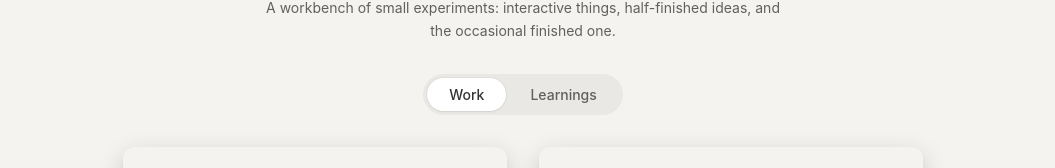
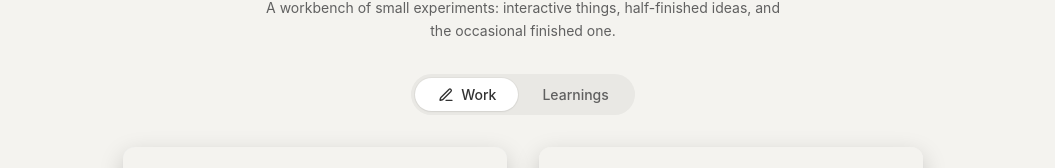
Before and after one commit to Rigatoni-Ron/Portfolio-3, a React (Vite) app: page / in a window 1280 px wide. Shown: the part 335-503 px from the top of the page, without its empty margins (117-1172 px from the left). Built offline with nearby package versions, Linux system fonts and the light colour scheme.

Commit message:
Updated tabs to feel more bouncy and to have Lucide icons

```diff
--- a/src/components/Tabs.jsx
+++ b/src/components/Tabs.jsx
@@ -1,10 +1,35 @@
 import { motion } from 'framer-motion';
 import styles from './Tabs.module.css';
 
+function PenLineIcon() {
+  return (
+    <svg width="16" height="16" viewBox="0 0 24 24" fill="none" stroke="currentColor" strokeWidth="2" strokeLinecap="round" strokeLinejoin="round" aria-hidden>
+      <path d="M12 20h9" />
+      <path d="M16.376 3.622a1 1 0 0 1 3.002 3.002L7.368 18.635a2 2 0 0 1-.855.506l-2.872.838a.5.5 0 0 1-.62-.62l.838-2.872a2 2 0 0 1 .506-.854z" />
+    </svg>
+  );
+}
+
+function BookOpenIcon() {
+  return (
+    <svg width="16" height="16" viewBox="0 0 24 24" fill="none" stroke="currentColor" strokeWidth="2" strokeLinecap="round" strokeLinejoin="round" aria-hidden>
+      <path d="M12 7v14" />
+      <path d="M3 18a1 1 0 0 1-1-1V4a1 1 0 0 1 1-1h5a4 4 0 0 1 4 4 4 4 0 0 1 4-4h5a1 1 0 0 1 1 1v13a1 1 0 0 1-1 1h-6a3 3 0 0 0-3 3 3 3 0 0 0-3-3z" />
+    </svg>
+  );
+}
+
 const TABS = [
-  { id: 'work', label: 'Work' },
-  { id: 'learnings', label: 'Learnings' },
+  { id: 'work', label: 'Work', Icon: PenLineIcon },
+  { id: 'learnings', label: 'Learnings', Icon: BookOpenIcon },
 ];
+
+const bouncySpring = {
+  type: 'spring',
+  stiffness: 480,
+  damping: 18,
+  mass: 0.9,
+};
 
 export default function Tabs({ current, onChange }) {
   return (
@@ -12,6 +37,7 @@ export default function Tabs({ current, onChange }) {
       <div className={styles.tabs}>
         {TABS.map((tab) => {
           const active = current === tab.id;
+          const { Icon } = tab;
           return (
             <button
               key={tab.id}
@@ -24,9 +50,22 @@ export default function Tabs({ current, onChange }) {
                 <motion.span
                   layoutId="tab-indicator"
                   className={styles.indicator}
-                  transition={{ type: 'spring', stiffness: 500, damping: 40, mass: 0.6 }}
+                  transition={bouncySpring}
                 />
               )}
+              <motion.span
+                className={styles.iconWrap}
+                initial={false}
+                animate={{
+                  width: active ? 18 : 0,
+                  opacity: active ? 1 : 0,
+                  scale: active ? 1 : 0.4,
+                  marginRight: active ? 6 : 0,
+                }}
+                transition={bouncySpring}
+              >
+                <Icon />
+              </motion.span>
               <span className={styles.label}>{tab.label}</span>
             </button>
           );
--- a/src/components/Tabs.module.css
+++ b/src/components/Tabs.module.css
@@ -16,6 +16,8 @@
 
 .tab {
   position: relative;
+  display: inline-flex;
+  align-items: center;
   padding: 8px 22px;
   border-radius: 999px;
   font-family: var(--font-sans);
@@ -44,6 +46,20 @@
   box-shadow: 0 1px 2px rgba(0, 0, 0, 0.06), 0 0 0 1px rgba(0, 0, 0, 0.04);
 }
 
+.iconWrap {
+  position: relative;
+  z-index: 1;
+  display: inline-flex;
+  align-items: center;
+  justify-content: center;
+  overflow: hidden;
+  flex-shrink: 0;
+}
+
+.iconWrap svg {
+  flex-shrink: 0;
+}
+
 .label {
   position: relative;
   z-index: 1;
```
